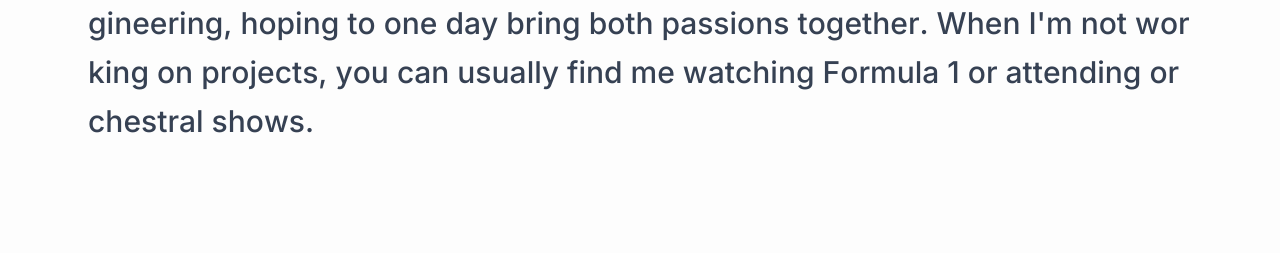
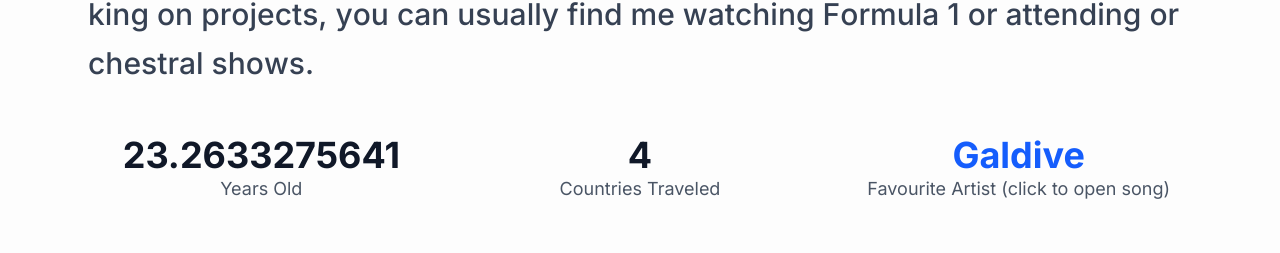
Before and after one commit to Babaruser37/portfolio, a SvelteKit app: page / in a window 1280 px wide. Shown: the part 1231-1484 px from the top of the page. Built offline with nearby package versions, Linux system fonts and the light colour scheme.

Commit message:
Added stats to about me section

```diff
--- /dev/null
+++ b/src/lib/utils/stats.json
@@ -0,0 +1,6 @@
+{
+  "birthDate": "2002-12-21",
+  "countriesTraveled": 4,
+  "favouriteArtist": "Galdive",
+  "favouriteArtistYoutube": "https://www.youtube.com/watch?v=ii0CjcfuU5o"
+}
--- a/src/routes/+page.svelte
+++ b/src/routes/+page.svelte
@@ -20,6 +20,7 @@
   import NextJS from '$lib/assets/Logos/NextJS.svg'
 
   import projects from  '$lib/utils/projects.json'
+  import stats from '$lib/utils/stats.json'
 
 
 
@@ -49,6 +50,56 @@
 
   let bioText = "Originally from Mexico and now based in Toronto, I have a huge curiosity for all things tech. I started out in pharmacology before moving into software engineering, hoping to one day bring both passions together. When I'm not working on projects, you can usually find me watching Formula 1 or attending orchestral shows.";
   let characters = bioText.split("");
+
+  let artistVideoUrl = $state('');
+
+  function toYoutubeEmbedUrl(url: string) {
+    try {
+      const u = new URL(url);
+      if (u.hostname === 'youtu.be') {
+        return `https://www.youtube.com/embed/${u.pathname.slice(1)}`;
+      }
+      if (u.hostname.includes('youtube.com')) {
+        const videoId = u.searchParams.get('v');
+        if (videoId) {
+          return `https://www.youtube.com/embed/${videoId}`;
+        }
+        if (u.pathname.startsWith('/embed/')) {
+          return url;
+        }
+      }
+    } catch {
+      // fallback regex
+    }
+
+    const match = url.match(/(?:v=|youtu\.be\/)([\w-]{11})/);
+    if (match?.[1]) {
+      return `https://www.youtube.com/embed/${match[1]}`;
+    }
+
+    return '';
+  }
+
+  function openArtistVideo() {
+    artistVideoUrl = toYoutubeEmbedUrl(stats.favouriteArtistYoutube);
+  }
+
+  function closeArtistVideo() {
+    artistVideoUrl = '';
+  }
+
+  function calculateAgeDecimal(birthDate: string) {
+    const birth = new Date(birthDate);
+    const now = new Date();
+    const diffMs = now.getTime() - birth.getTime();
+
+    // Using tropical year average for smooth decimal age
+    const yearMs = 365.2425 * 24 * 60 * 60 * 1000;
+    const years = diffMs / yearMs;
+    return Number(years.toFixed(10));
+  }
+
+  let ageDecimal = $state(calculateAgeDecimal(stats.birthDate));
 
   onMount(() => {
     gsap.registerPlugin(ScrollTrigger);
@@ -101,6 +152,9 @@
         }
       });
     };
+    setInterval(() => {
+      ageDecimal = calculateAgeDecimal(stats.birthDate);
+    }, 100);
   });
 </script>
 
@@ -137,6 +191,50 @@
           </span>
         {/each}
       </div>
+
+      <div class="stats grid grid-cols-3 gap-8 mt-12">
+        <div class="stat text-center">
+          <div class="text-4xl font-bold text-gray-900">{ageDecimal}</div>
+          <div class="text-lg text-gray-600">Years Old</div>
+        </div>
+        <div class="stat text-center">
+          <div class="text-4xl font-bold text-gray-900">{stats.countriesTraveled}</div>
+          <div class="text-lg text-gray-600">Countries Traveled</div>
+        </div>
+        <div class="stat text-center">
+          <button
+            class="text-4xl font-bold text-blue-600 hover:text-blue-800 focus:outline-none"
+            onclick={openArtistVideo}
+          >
+            {stats.favouriteArtist}
+          </button>
+          <div class="text-lg text-gray-600">Favourite Artist (click to open song)</div>
+        </div>
+      </div>
+
+      {#if artistVideoUrl}
+        <div class="mt-8">
+          <div class="flex items-center justify-between mb-2">
+            <span class="text-sm text-gray-500">Now playing: {stats.favouriteArtist}</span>
+            <button
+              class="px-3 py-1 rounded-md bg-red-500 text-white hover:bg-red-600"
+              onclick={closeArtistVideo}
+            >
+              Close
+            </button>
+          </div>
+          <div class="aspect-video border rounded-2xl overflow-hidden bg-black">
+            <iframe
+              class="w-full h-full"
+              src={artistVideoUrl}
+              title="Favourite Artist Song"
+              frameborder="0"
+              allow="accelerometer; autoplay; clipboard-write; encrypted-media; gyroscope; picture-in-picture"
+              allowfullscreen
+            ></iframe>
+          </div>
+        </div>
+      {/if}
     </div>
   </section>
 
```
